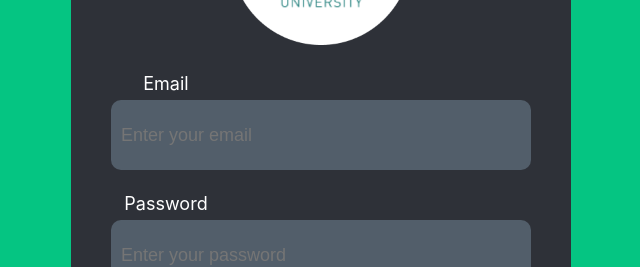
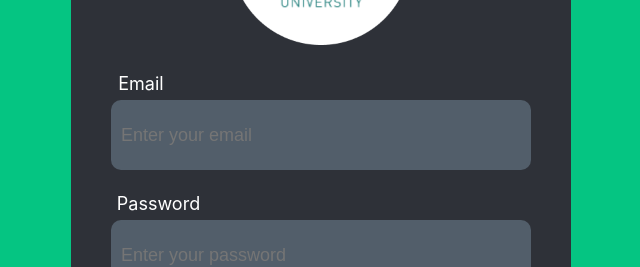
Before and after one commit to nattakit2543/SE-Final, a React (Vite) app in the folder SE_PROJ_2/: page / in a window 1280 px wide. Shown: the part 210-477 px from the top of the page, without its empty margins (319-959 px from the left). Built offline with nearby package versions, Linux system fonts and the light colour scheme.

Commit message:
ปรังปรุง UI LoginPage

```diff
--- a/SE_PROJ_2/src/pages/Login/LoginPage.css
+++ b/SE_PROJ_2/src/pages/Login/LoginPage.css
@@ -39,11 +39,19 @@
   margin-bottom: 20px;
 }
 
-.login-box label {
+.email-label {
   color: white;
   font-size: 18px;
   margin-bottom: 3px;
-  margin-right: 310px;
+  margin-right: 360px;
+}
+
+.password-label {
+  color: white;
+  font-size: 18px;
+  margin-bottom: 3px;
+  align-self: center;
+  margin-right: 325px;
 }
 
 .login-input {
--- a/SE_PROJ_2/src/pages/Login/LoginPage.jsx
+++ b/SE_PROJ_2/src/pages/Login/LoginPage.jsx
@@ -37,11 +37,11 @@ const LoginPage = () => {
       <form className="login-box" onSubmit={handleSubmit}>
         <img src={KUlogo} alt="Kasetsart University Logo" className="ku-logo" />
         <div className="username-section">
-          <label htmlFor="email">Email</label>
+          <label htmlFor="email" className="email-label">Email</label>
           <input type="email" id="email" className="login-input" placeholder="Enter your email" value={email} onChange={(e) => setEmail(e.target.value)} />
         </div>
         <div className="password-section">
-          <label htmlFor="password">Password</label>
+          <label htmlFor="password" className="password-label">Password</label>
           <input type="password" id="password" className="login-input" placeholder="Enter your password" value={password} onChange={(e) => setPassword(e.target.value)} />
         </div>
         {error && <div className="error-message">{error}</div>}
```
